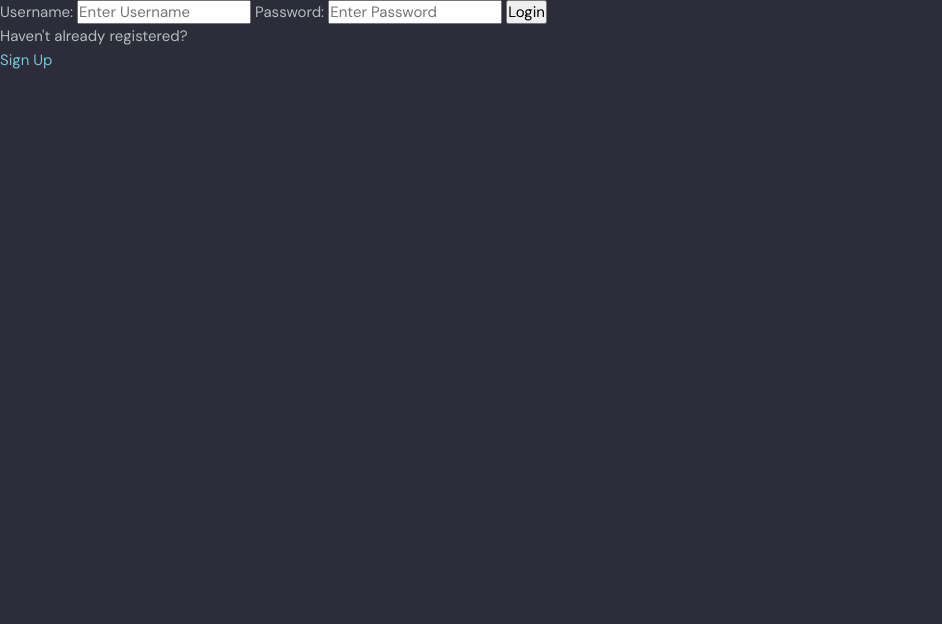
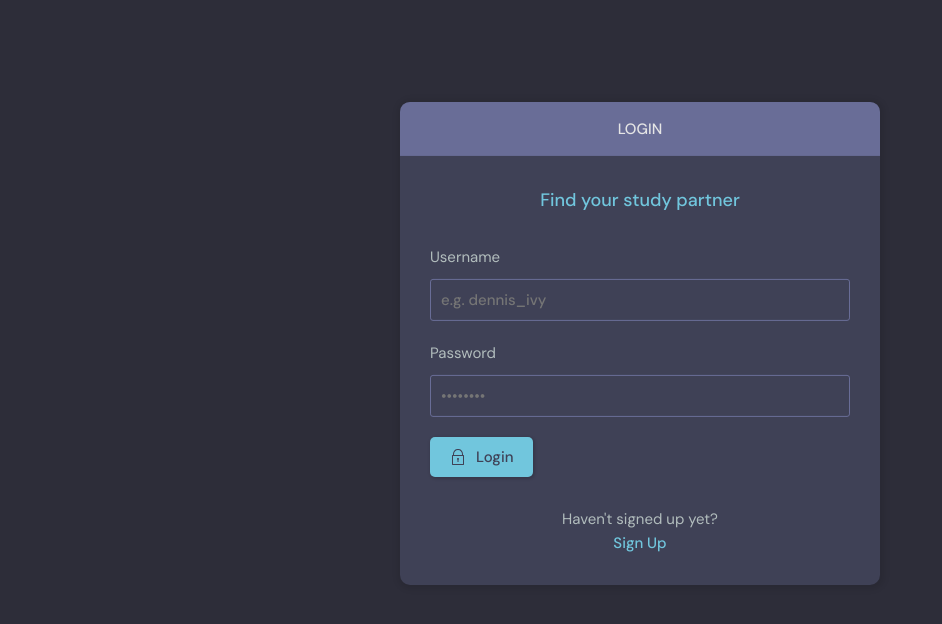
Before and after one commit to Anmol-Agrawal-Codes/StudyBuddy, a Django app: a page that uses base/templates/base/login_register.html in a window 1280 px wide. Shown: the part 76-700 px from the top of the page, without its empty margins (0-942 px from the left). Run offline with Django 5.2, Linux system fonts and the light colour scheme.

Commit message:
added login register themes

```diff
--- a/base/templates/base/login_register.html
+++ b/base/templates/base/login_register.html
@@ -1,33 +1,113 @@
-{% extends 'main.html' %}
+{% extends 'main.html' %} {% block content %}
+<main class="auth layout">
+  {% if page == 'login' %}
+  <div class="container">
+    <div class="layout__box">
+      <div class="layout__boxHeader">
+        <div class="layout__boxTitle">
+          <h3>Login</h3>
+        </div>
+      </div>
+      <div class="layout__body">
+        <h2 class="auth__tagline">Find your study partner</h2>
 
-{% block content %}
+        <form class="form" action="" method="POST">
+          {% csrf_token %}
+          <div class="form__group form__group">
+            <label for="username">Username</label>
+            <input
+              id="username"
+              name="username"
+              type="text"
+              placeholder="e.g. dennis_ivy"
+            />
+          </div>
+          <div class="form__group">
+            <label for="password">Password</label>
+            <input
+              id="password"
+              name="password"
+              type="password"
+              placeholder="&bull;&bull;&bull;&bull;&bull;&bull;&bull;&bull;"
+            />
+          </div>
 
-{% if page == 'login' %}
-<div>
-    <form method="POST" action="">
+          <button class="btn btn--main" type="submit">
+            <svg
+              version="1.1"
+              xmlns="http://www.w3.org/2000/svg"
+              width="32"
+              height="32"
+              viewBox="0 0 32 32"
+            >
+              <title>lock</title>
+              <path
+                d="M27 12h-1v-2c0-5.514-4.486-10-10-10s-10 4.486-10 10v2h-1c-0.553 0-1 0.447-1 1v18c0 0.553 0.447 1 1 1h22c0.553 0 1-0.447 1-1v-18c0-0.553-0.447-1-1-1zM8 10c0-4.411 3.589-8 8-8s8 3.589 8 8v2h-16v-2zM26 30h-20v-16h20v16z"
+              ></path>
+              <path
+                d="M15 21.694v4.306h2v-4.306c0.587-0.348 1-0.961 1-1.694 0-1.105-0.895-2-2-2s-2 0.895-2 2c0 0.732 0.413 1.345 1 1.694z"
+              ></path>
+            </svg>
+
+            Login
+          </button>
+        </form>
+
+        <div class="auth__action">
+          <p>Haven't signed up yet?</p>
+          <a href="{% url 'register' %}" class="btn btn--link">Sign Up</a>
+        </div>
+      </div>
+    </div>
+  </div>
+  {% else %}
+  <div class="container">
+    <div class="layout__box">
+    <div class="layout__boxHeader">
+      <div class="layout__boxTitle">
+        <h3>Sign Up</h3>
+      </div>
+    </div>
+    <div class="layout__body">
+      <h2 class="auth__tagline">Find your study partner</h2>
+
+      <form class="form" action="" method="POST">
         {% csrf_token %}
-        <label for="username">Username: </label>
-        <input type="text" id="username" name="username" placeholder="Enter Username" />
+        {% for field in form %}
+        <div class="form__group">
+          <label for="{{field.label}}">{{field.label}}</label>
+          {{field}}
+        </div>
+        {% endfor %}
 
-        <label for="password">Password: </label>
-        <input type="password" id="password" name="password" placeholder="Enter Password" />
+        <button class="btn btn--main" type="submit">
+          <svg
+            version="1.1"
+            xmlns="http://www.w3.org/2000/svg"
+            width="32"
+            height="32"
+            viewBox="0 0 32 32"
+          >
+            <title>lock</title>
+            <path
+              d="M27 12h-1v-2c0-5.514-4.486-10-10-10s-10 4.486-10 10v2h-1c-0.553 0-1 0.447-1 1v18c0 0.553 0.447 1 1 1h22c0.553 0 1-0.447 1-1v-18c0-0.553-0.447-1-1-1zM8 10c0-4.411 3.589-8 8-8s8 3.589 8 8v2h-16v-2zM26 30h-20v-16h20v16z"
+            ></path>
+            <path
+              d="M15 21.694v4.306h2v-4.306c0.587-0.348 1-0.961 1-1.694 0-1.105-0.895-2-2-2s-2 0.895-2 2c0 0.732 0.413 1.345 1 1.694z"
+            ></path>
+          </svg>
 
-        <input type="submit" value="Login" />
-    </form>
-    <p>Haven't already registered?</p>
-    <a href="{% url 'register' %}">Sign Up</a>
-</div>
+          Register
+        </button>
+      </form>
 
-{% else %}
-<div>
-    <form method="POST" action="">
-        {% csrf_token %}
-        {{ form.as_p }}
-        <input type="submit" value="Register" />
-    </form>
-    <p>Already have an account?</p>
-    <a href="{% url 'login' %}">Sign In</a>
-</div>
-{% endif %}
-
+      <div class="auth__action">
+        <p>Already have an account?</p>
+        <a href="{% url 'login' %}" class="btn btn--link">Login</a>
+      </div>
+    </div>
+  </div>
+  </div>
+  {% endif %}
+</main>
 {% endblock %}
```
Also changed, not shown: base/templates/base/delete.html (+39 -13 lines), db.sqlite3.
